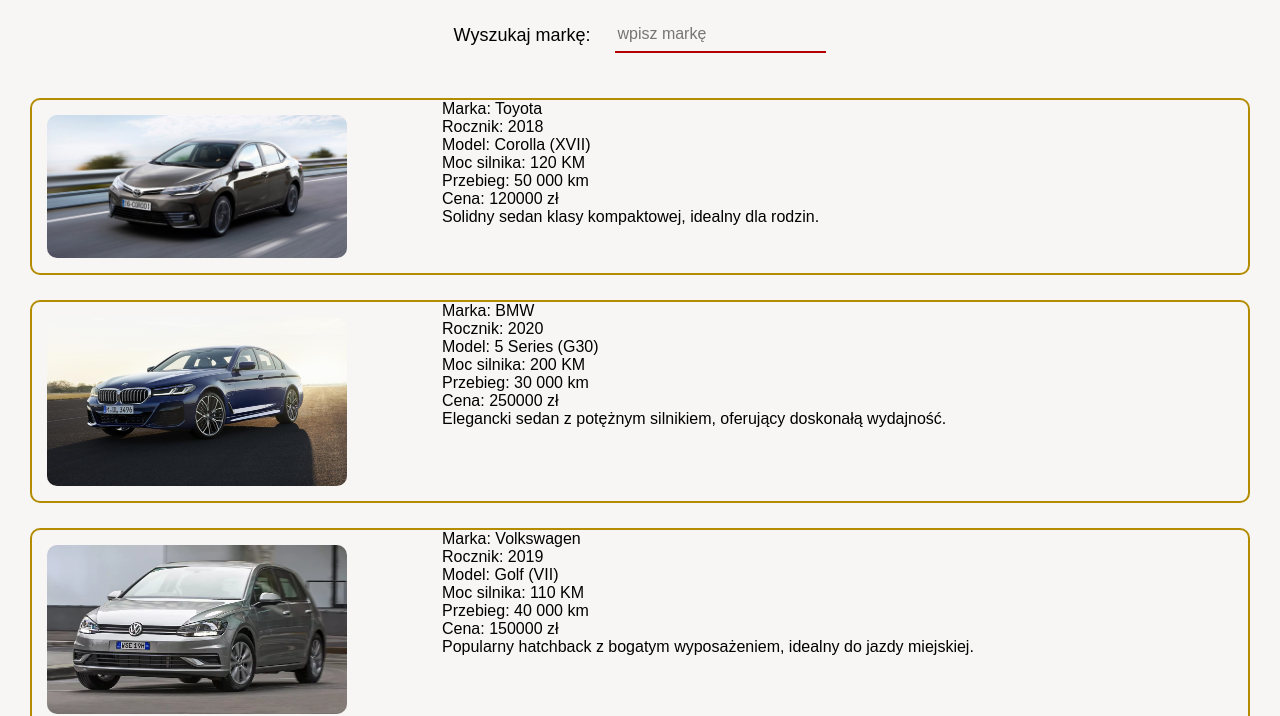
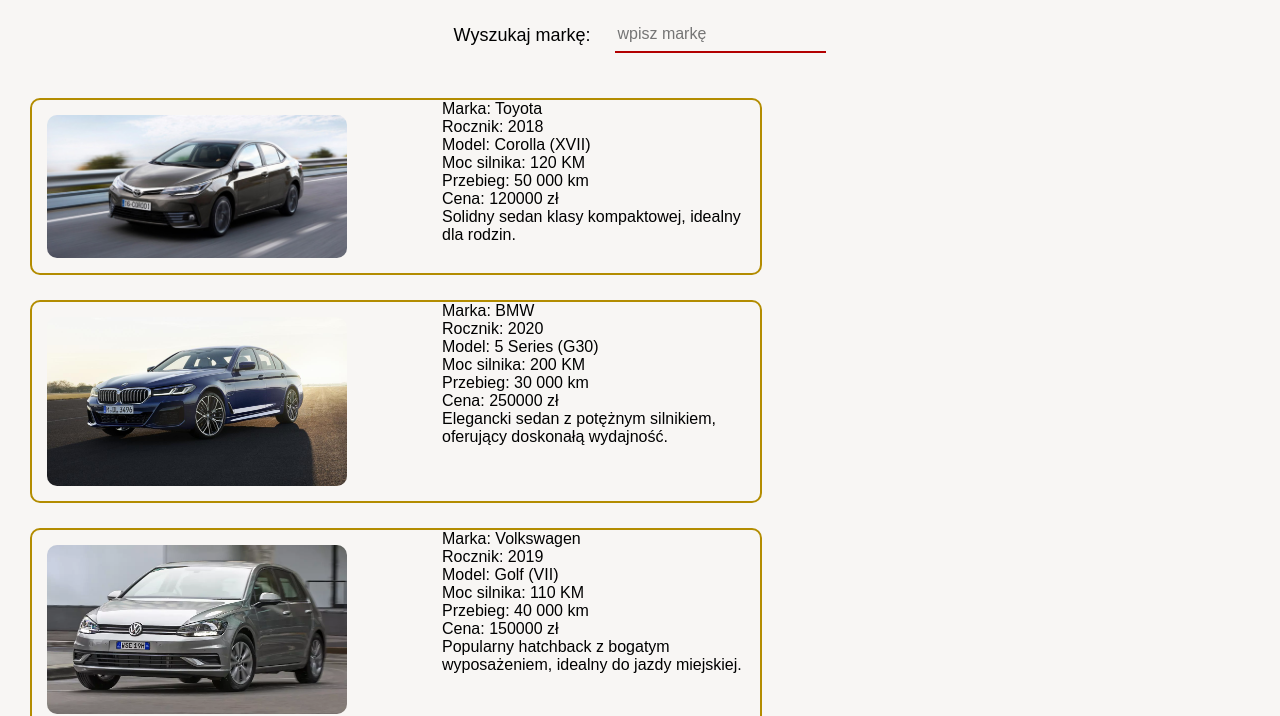
Before and after one commit to Hypnos86/CDV-JS_project, a plain HTML site: page index.html in a window 1280 px wide. Shown: the part 115-831 px from the top of the page. Drawn offline with Linux system fonts and the light colour scheme.

Commit message:
change styles

```diff
--- a/index.html
+++ b/index.html
@@ -28,7 +28,7 @@
         </div>
       </section>
       <section class="cars">
-        <ul id="cars" class="item"></ul>
+        <ul id="cars"></ul>
       </section>
     </main>
     <footer id="footer" class="bg-dark">
--- a/static/scripts/script.js
+++ b/static/scripts/script.js
@@ -23,6 +23,7 @@
   }
 
   const ul = document.getElementById("cars");
+  ul.style.width = "60%";
   // console.log(cars);
 
   cars.forEach((car) => {
```
